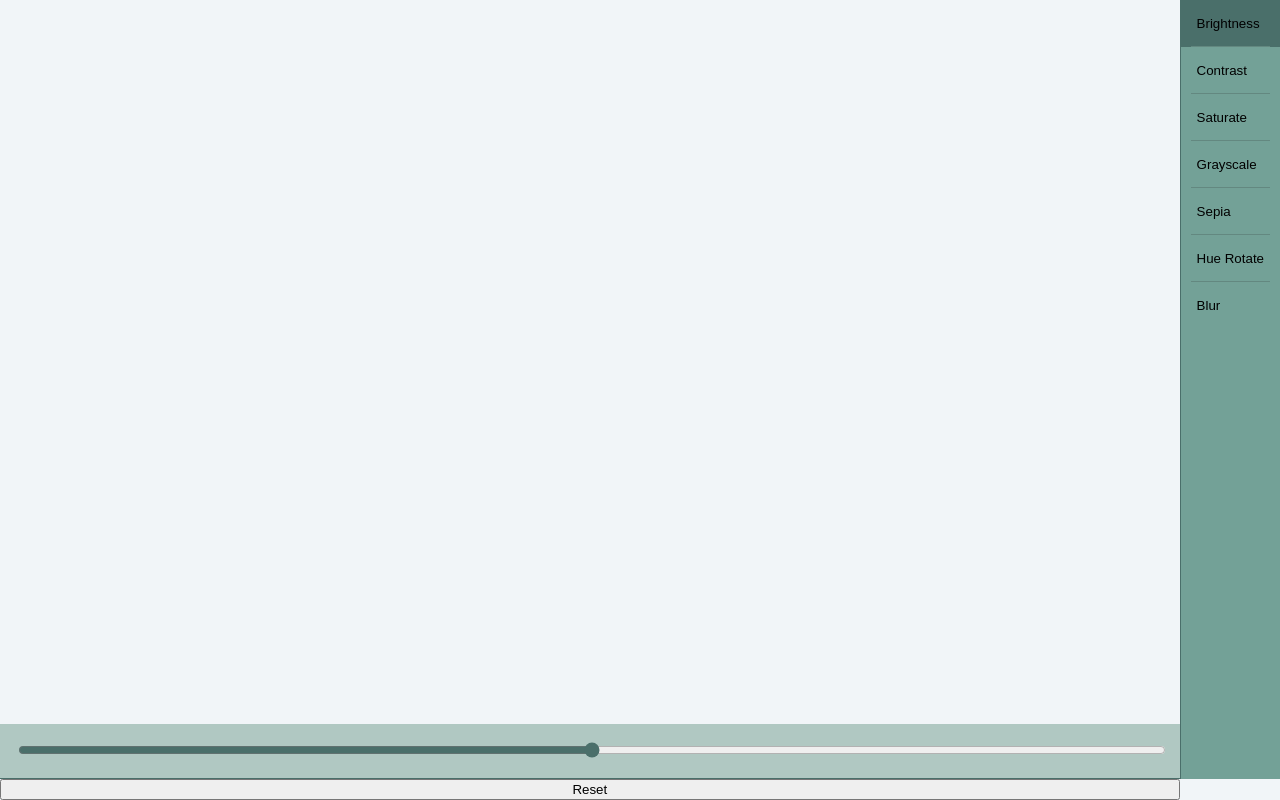
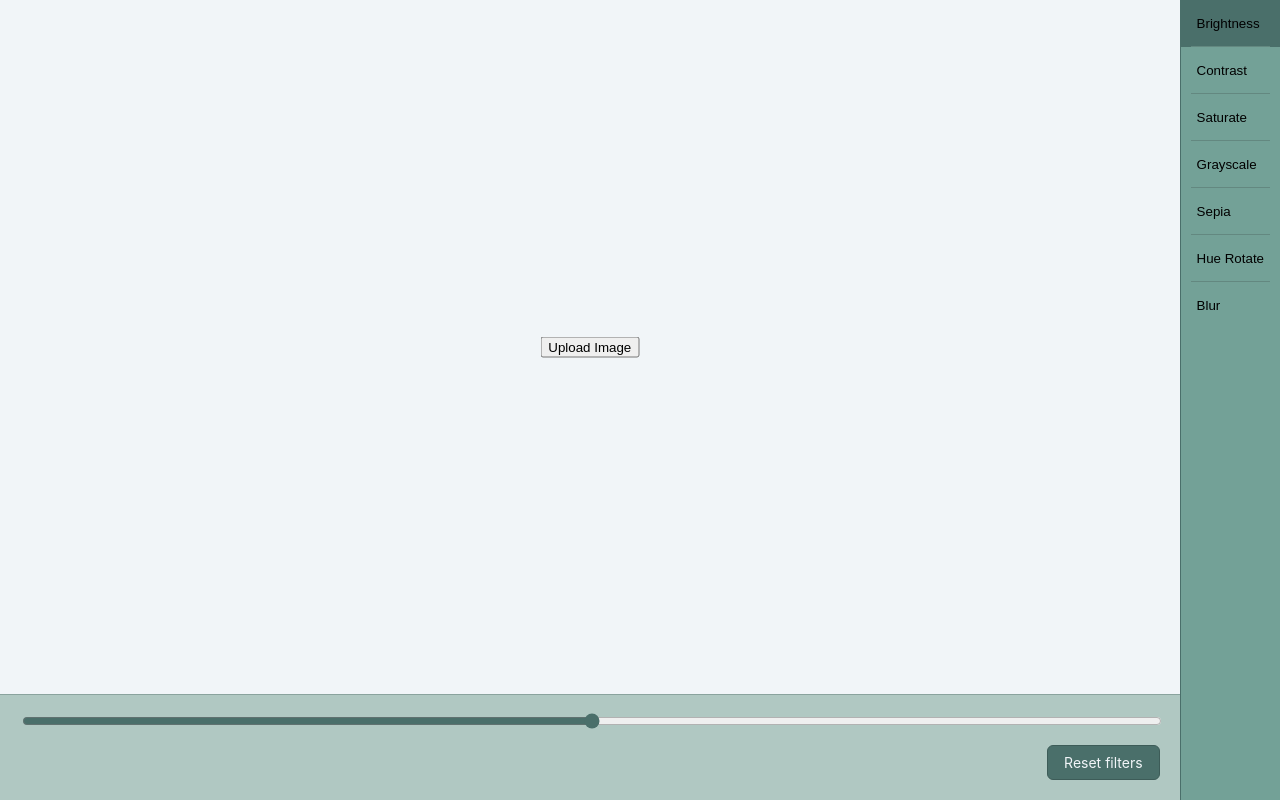
Before and after one commit to DatsOlena/photo-editor, a React (Vite) app: page / in a window 1280 px wide. Built offline with nearby package versions, Linux system fonts and the light colour scheme.

Commit message:
Update  app

```diff
--- a/src/App.tsx
+++ b/src/App.tsx
@@ -3,6 +3,7 @@ import { useState, type ChangeEvent } from 'react'
 import './App.css'
 import Slider from './components/Slider'
 import SidebarItem from './components/SidebarItem'
+import ImagePlaceholder from './components/ImagePlaceholder'
 
 const DEFAULT_OPTIONS = [
   {
@@ -91,6 +92,23 @@ type FilterOption = {
 function App() {
   const [selectedOptionIndex, setSelectedOptionIndex] = useState(0)
   const [options, setOptions] = useState<FilterOption[]>(DEFAULT_OPTIONS)
+  const [imageUrl, setImageUrl] = useState<string | null>(null)
+
+  const handleImageChange = (event: ChangeEvent<HTMLInputElement>) => {
+    const file = event.target.files?.[0]
+    if (!file) return
+    setImageUrl(prev => {
+      if (prev) URL.revokeObjectURL(prev)
+      return URL.createObjectURL(file)
+    })
+  }
+
+  function handleRemoveImage() {
+    setImageUrl(prev => {
+      if (prev) URL.revokeObjectURL(prev)
+      return null
+    })
+  }
 
   const selectedOption = options[selectedOptionIndex]
 
@@ -104,7 +122,6 @@ function App() {
       )
     )
   }
-  console.log(options);
 
   function getImageStyles() {
     const filters = options.map(option =>
@@ -113,15 +130,18 @@ function App() {
     return { filter: filters.join(' ') }
   }
 
-  const styles = getImageStyles();
-  console.log(styles);
-
   return (
     <div className='container'>
-      <div
+      <ImagePlaceholder
+        imageUrl={imageUrl}
+        handleImageChange={handleImageChange}
+        onRemoveImage={handleRemoveImage}
+        style={getImageStyles()}
+      />
+      {/* <div
         className="main-image"
         style={getImageStyles()}
-      />
+      /> */}
       <div className="sidebar">
         {options.map((option, index) => (
           <SidebarItem
@@ -132,14 +152,21 @@ function App() {
           />
         ))}
       </div>
+      <div className="slider-strip">
         <Slider
           min={selectedOption.range.min}
           max={selectedOption.range.max}
           value={selectedOption.value}
           handleChange={handleSliderChange}
         />
-
-      <button onClick={() => setOptions(DEFAULT_OPTIONS)}>Reset</button>
+        <button
+          type="button"
+          className="reset-filters-button"
+          onClick={() => setOptions(DEFAULT_OPTIONS)}
+        >
+          Reset filters
+        </button>
+      </div>
     </div>
   )
 }
```
Lines whose indentation alone changed are shown as unchanged.
